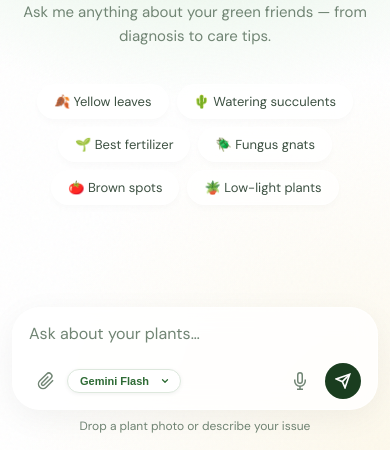
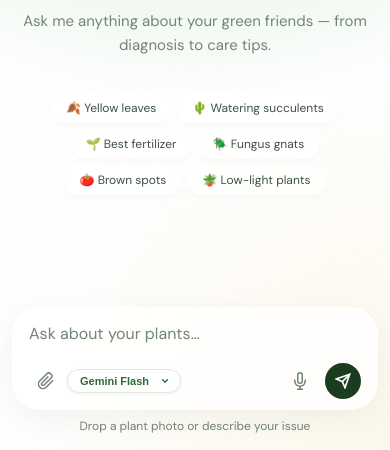
Before and after one commit to Ronak-webdev/Happy-Plants, a website: page index.html in a window 390 px wide. Shown: the part 394-844 px from the top of the page. Drawn offline with nearby package versions, Linux system fonts and the light colour scheme.

Commit message:
Improve UI attractiveness and chips responsiveness

```diff
--- a/index.html
+++ b/index.html
@@ -151,9 +151,11 @@
         .starter-chips {
             display: flex;
             flex-wrap: wrap;
-            gap: 8px;
+            gap: 10px;
             justify-content: center;
-            max-width: 560px;
+            max-width: 100%;
+            width: 100%;
+            padding: 0 10px;
         }
         .chip {
             background: rgba(255, 255, 255, 0.7);
@@ -161,22 +163,35 @@
             -webkit-backdrop-filter: blur(10px);
             border: 1px solid rgba(255, 255, 255, 0.5);
             border-radius: 100px;
-            padding: 8px 16px;
+            padding: 8px 18px;
             font-size: 13px;
             color: var(--ink-mid);
             cursor: pointer;
             transition: all var(--transition);
             display: flex;
             align-items: center;
-            gap: 6px;
+            gap: 8px;
             box-shadow: 0 4px 6px rgba(0,0,0,0.02);
+            white-space: nowrap; /* Keep text on one line */
+            flex-shrink: 0;
         }
         .chip:hover {
             background: var(--white);
             border-color: var(--green-light);
             color: var(--green-deep);
             transform: translateY(-3px) scale(1.02);
-            box-shadow: 0 10px 20px rgba(46,107,53,.1);
+            box-shadow: 0 10px 24px rgba(46,107,53,0.12);
+        }
+
+        @media (max-width: 480px) {
+            .starter-chips {
+                gap: 6px;
+            }
+            .chip {
+                padding: 6px 14px;
+                font-size: 12px;
+                gap: 6px;
+            }
         }
 
         /* ─── CHAT HISTORY ─── */
```
